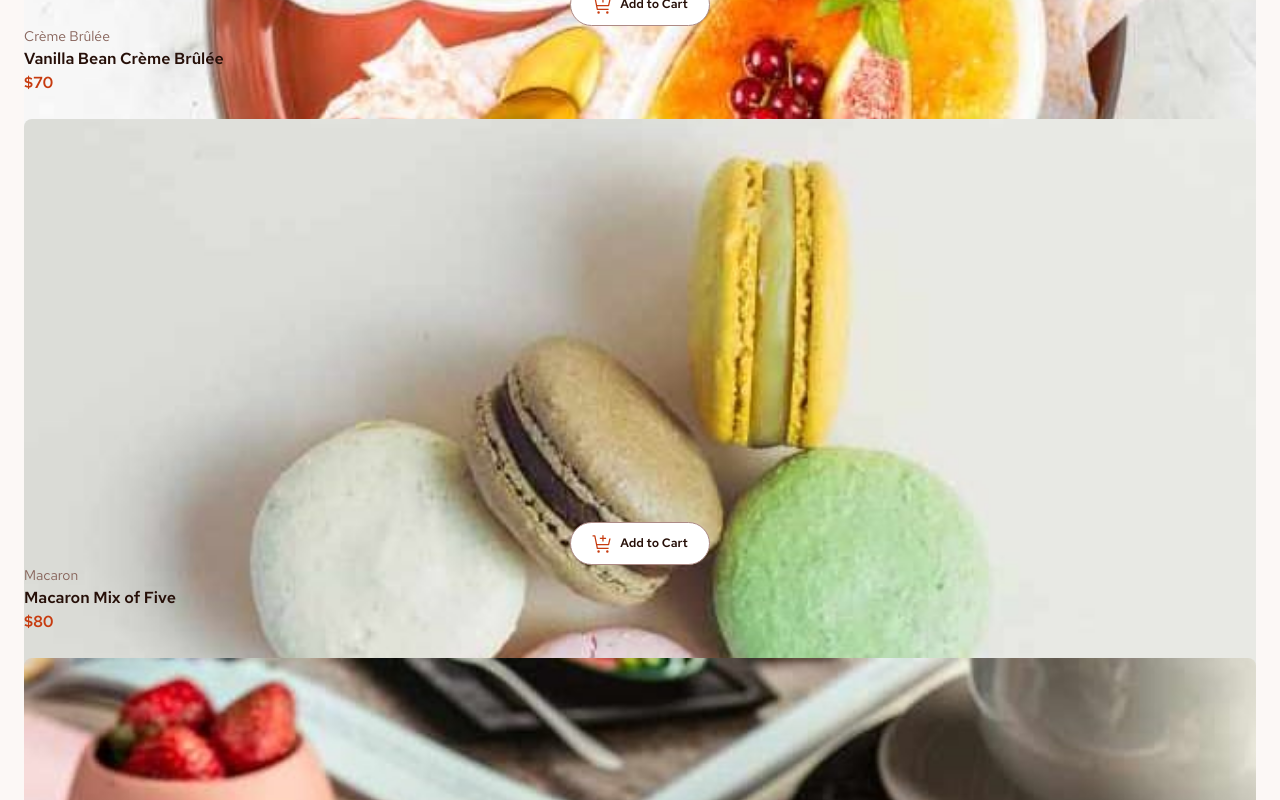
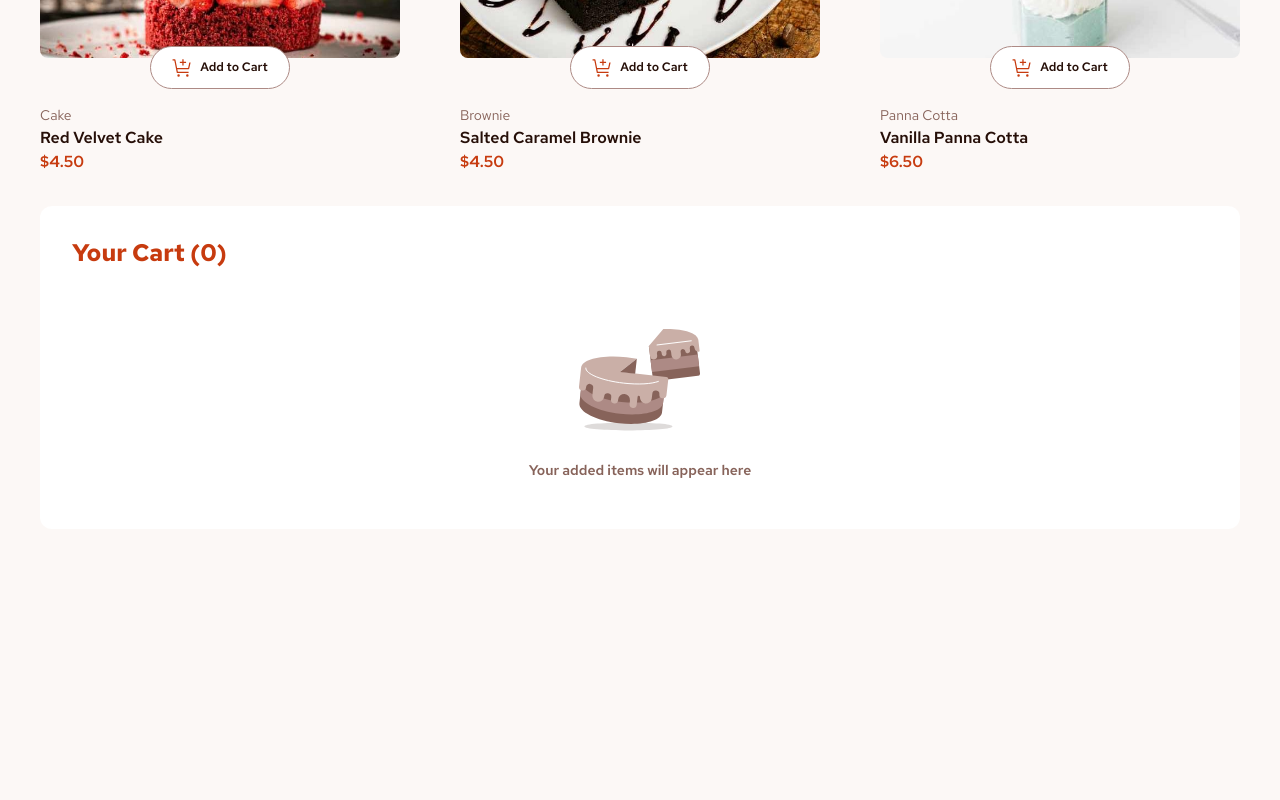
Before and after one commit to mckoyd/wolf-product-list, a React app: page /#/ in a window 1280 px wide. Shown: the part 1063-1863 px from the top of the page. After the commit the page ends 1632 px from the top, so only its background shows below. Built offline with nearby package versions, Linux system fonts and the light colour scheme.

Commit message:
adds tablet styles to landing

```diff
--- a/src/components/Product.tsx
+++ b/src/components/Product.tsx
@@ -8,7 +8,11 @@ import { ReactComponent as AddToCartIcon } from "../assets/images/icon-add-to-ca
 const Product: React.FC<IProduct> = ({ image, name, category, price }) => {
   const { classes } = useProductStyles();
   return (
-    <Grid container flexDirection={"column"}>
+    <Grid
+      container
+      flexDirection={"column"}
+      className={classes.productContainer}
+    >
       <Grid item className={classes.productImgContainer}>
         <img src={`${image.mobile}`} className={classes.productImg} />
       </Grid>
@@ -18,7 +22,7 @@ const Product: React.FC<IProduct> = ({ image, name, category, price }) => {
           <Typography className={classes.cartBtnText}>Add to Cart</Typography>
         </Button>
       </Grid>
-      <Grid item>
+      <Grid item className={classes.descriptionContainer}>
         <Typography className={classes.category}>{category}</Typography>
         <Typography className={classes.name}>{name}</Typography>
         <Typography className={classes.price}>{`$${price}0`}</Typography>
--- a/src/pages/Landing.tsx
+++ b/src/pages/Landing.tsx
@@ -31,7 +31,11 @@ const Landing: React.FC = () => {
       </Grid>
       <Grid item className={classes.cartContainer}>
         <Typography className={classes.cartTitle}>Your Cart (0)</Typography>
-        <Grid container className={classes.emptyCartImgContainer}>
+        <Grid
+          container
+          flexDirection="column"
+          className={classes.emptyCartImgContainer}
+        >
           <EmptyCartIcon />
           <Typography className={classes.emptyCartImgText}>
             Your added items will appear here
--- a/src/styles/landing.styles.ts
+++ b/src/styles/landing.styles.ts
@@ -7,6 +7,9 @@ export const useLandingStyles = tss.create(({ theme }) => ({
     flexDirection: "column",
     padding: "1.5em",
     gap: "2em",
+    [theme.breakpoints.up("sm")]: {
+      padding: "2.5em",
+    },
   },
   titleContainer: {
     justifySelf: "flex-start",
@@ -19,6 +22,11 @@ export const useLandingStyles = tss.create(({ theme }) => ({
     display: "flex",
     flexDirection: "column",
     gap: "1.5em",
+    [theme.breakpoints.up("sm")]: {
+      flexDirection: "row",
+      flexWrap: "wrap",
+      justifyContent: "space-between",
+    },
   },
   cartContainer: {
     display: "flex",
--- a/src/styles/product.styles.ts
+++ b/src/styles/product.styles.ts
@@ -2,9 +2,16 @@ import { CSSProperties } from "react";
 import { tss } from "tss-react/mui";
 
 export const useProductStyles = tss.create(({ theme }) => ({
+  productContainer: {
+    [theme.breakpoints.up("sm")]: {
+      width: "30%",
+      gap: "1em",
+    },
+  },
   productImgContainer: {},
   productImg: {
     width: "100%",
+    height: "100%",
     borderRadius: "0.5em",
   },
 
@@ -12,6 +19,7 @@ export const useProductStyles = tss.create(({ theme }) => ({
     display: "flex",
     justifyContent: "center",
     marginTop: "-1.75em",
+    [theme.breakpoints.up("sm")]: {},
   },
   cartBtn: {
     background: theme.palette.common.white,
@@ -27,6 +35,7 @@ export const useProductStyles = tss.create(({ theme }) => ({
     ...(theme.typography.textPreset4Bold as CSSProperties),
     textTransform: "none",
   },
+  descriptionContainer: {},
   category: {
     ...(theme.typography.textPreset4 as CSSProperties),
     color: theme.palette.common.rose500,
```
